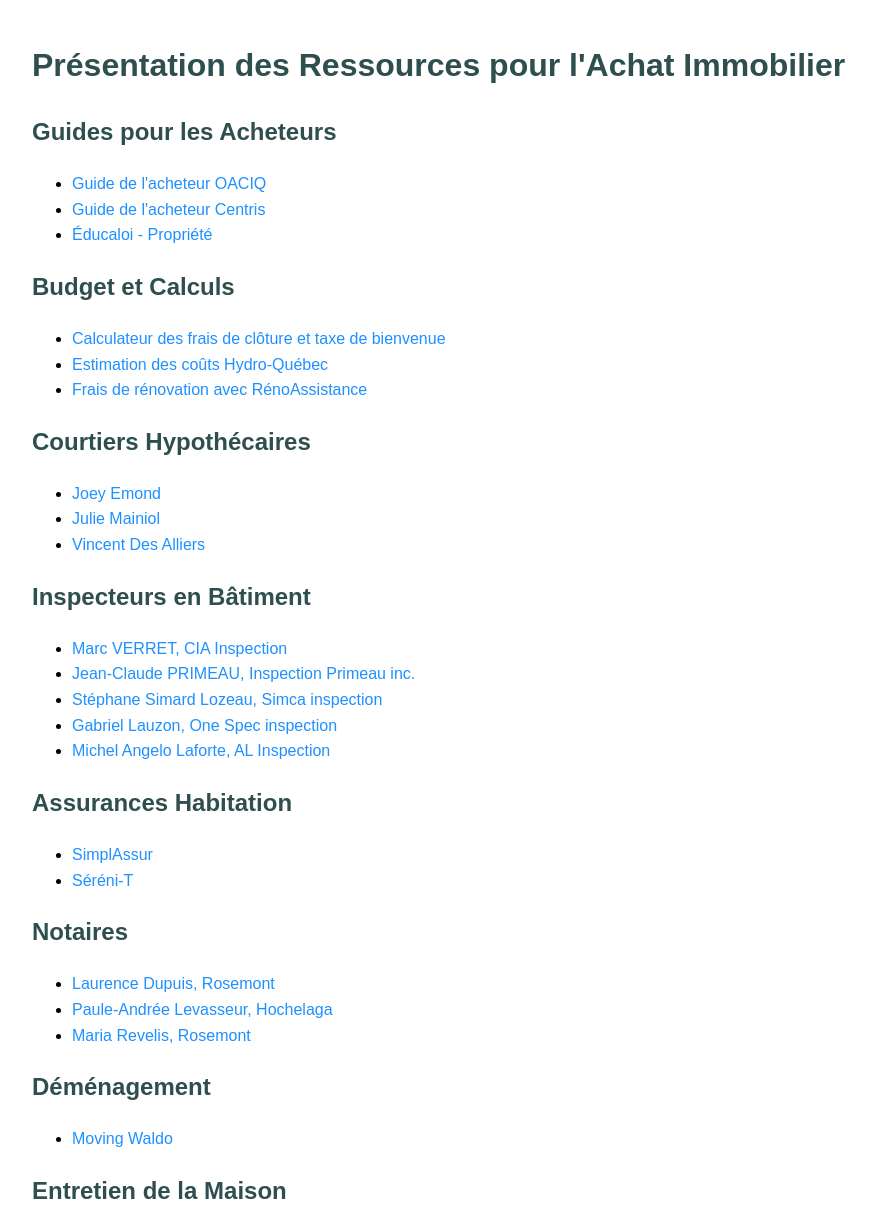
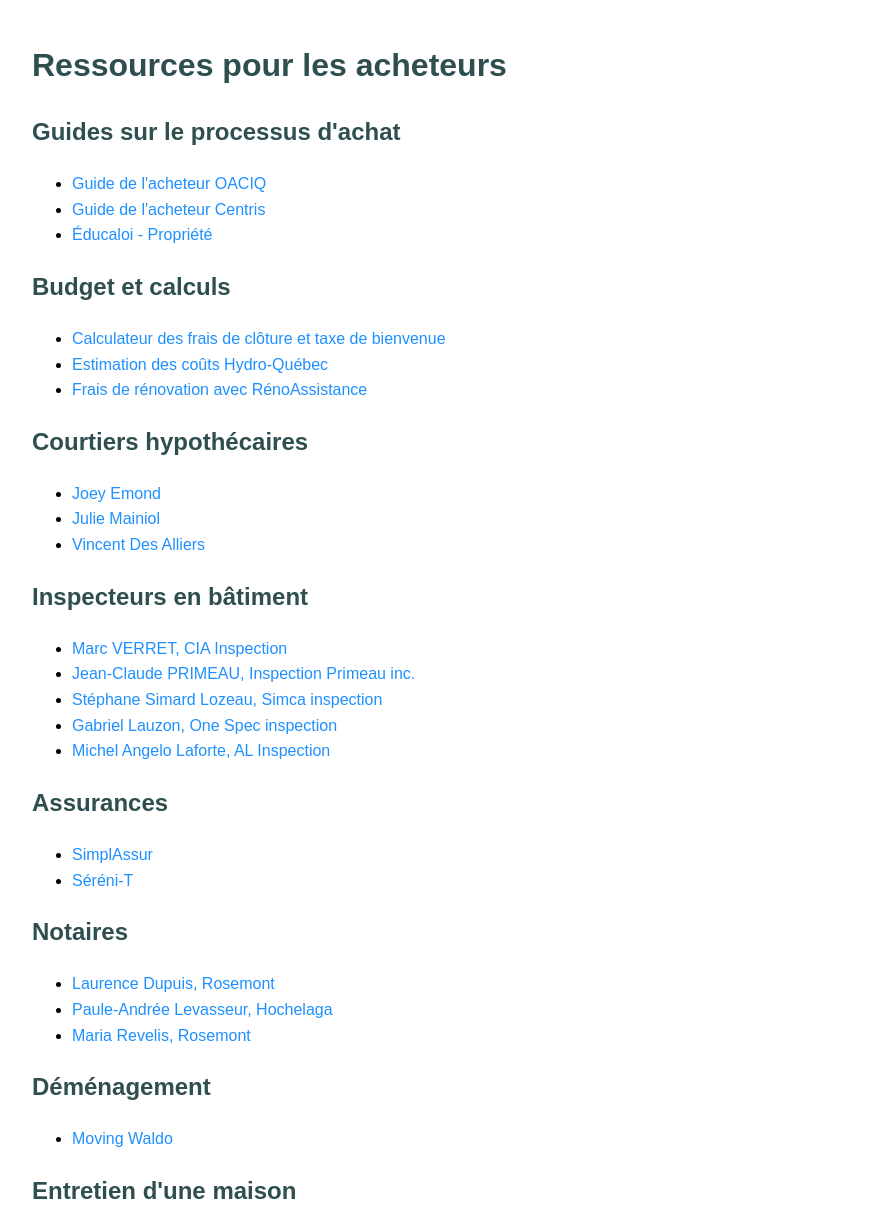
Before and after one commit to FRLachapelle/website, a plain HTML site: page index.html in a window 1280 px wide. Shown: the top 1213 px of the page, without its empty margins (8-884 px from the left). Drawn offline with Linux system fonts and the light colour scheme.

Commit message:
website update

```diff
--- a/index.html
+++ b/index.html
@@ -13,30 +13,30 @@
 </head>
 <body>
 
-<h1>Présentation des Ressources pour l'Achat Immobilier</h1>
+<h1>Ressources pour les acheteurs</h1>
 
-<h2>Guides pour les Acheteurs</h2>
+<h2>Guides sur le processus d'achat</h2>
 <ul>
     <li><a href="https://www.oaciq.com/fr/guide-acheteur" target="_blank">Guide de l'acheteur OACIQ</a></li>
     <li><a href="https://www.centris.ca/fr/blogue/immobilier/guide-complet-comment-acheter-une-maison-en-12-etapes?uc=0" target="_blank">Guide de l'acheteur Centris</a></li>
     <li><a href="https://educaloi.qc.ca/categories/propriete/" target="_blank">Éducaloi - Propriété</a></li>
 </ul>
 
-<h2>Budget et Calculs</h2>
+<h2>Budget et calculs</h2>
 <ul>
     <li><a href="https://www.multi-prets.com/fr/calculateur-des-frais-de-cloture/" target="_blank">Calculateur des frais de clôture et taxe de bienvenue</a></li>
     <li><a href="https://www.hydroquebec.com/residentiel/espace-clients/demenagement/estimer-couts-residence.html" target="_blank">Estimation des coûts Hydro-Québec</a></li>
     <li><a href="https://www.renoassistance.ca/" target="_blank">Frais de rénovation avec RénoAssistance</a></li>
 </ul>
 
-<h2>Courtiers Hypothécaires</h2>
+<h2>Courtiers hypothécaires</h2>
 <ul>
     <li><a href="https://www.multi-prets.com/fr/courtier-hypothecaire/joey-emond/" target="_blank">Joey Emond</a></li>
     <li><a href="https://www.multi-prets.com/fr/courtier-hypothecaire/julie-mainiol/" target="_blank">Julie Mainiol</a></li>
     <li><a href="https://hypotheca.ca/vdesalliers" target="_blank">Vincent Des Alliers</a></li>
 </ul>
 
-<h2>Inspecteurs en Bâtiment</h2>
+<h2>Inspecteurs en bâtiment</h2>
 <ul>
     <li><a href="https://www.cia-quebec.com/" target="_blank">Marc VERRET, CIA Inspection</a></li>
     <li><a href="https://inspection-preachat-residentiel-et-commercial.cshq.ca/fr/" target="_blank">Jean-Claude PRIMEAU, Inspection Primeau inc.</a></li>
@@ -45,7 +45,7 @@
     <li><a href="https://alinspection.ca/" target="_blank">Michel Angelo Laforte, AL Inspection</a></li>
 </ul>
 
-<h2>Assurances Habitation</h2>
+<h2>Assurances</h2>
 <ul>
     <li><a href="https://propriodirect.com/blogue/assurance-habitation-proprio-direct-simplassur" target="_blank">SimplAssur</a></li>
     <li><a href="https://propriodirect.com/sereni-t/" target="_blank">Séréni-T</a></li>
@@ -63,7 +63,7 @@
     <li><a href="https://app.movingwaldo.com/fr-ca?pro=FLachapelle&utm_source=Pro&utm_medium=Centris&utm_campaign=FLachapelle" target="_blank">Moving Waldo</a></li>
 </ul>
 
-<h2>Entretien de la Maison</h2>
+<h2>Entretien d'une maison</h2>
 <ul>
     <li><a href="https://www.caaquebec.com/fr/conseils/entretenir-une-residence/guides/entretien-de-la-maison-guide-par-saison" target="_blank">Guide CAA</a></li>
     <li><a href="https://www.protegez-vous.ca/content/download/356885/file/Calendrier%20entretien%20ma%20maison%20Prot%C3%A9gez-Vous%20-%20infolettre%20habitation.pdf?inLanguage=fre-CA&version=1" target="_blank">Guide Protégez-vous (Calendrier d'entretien)</a></li>
```
